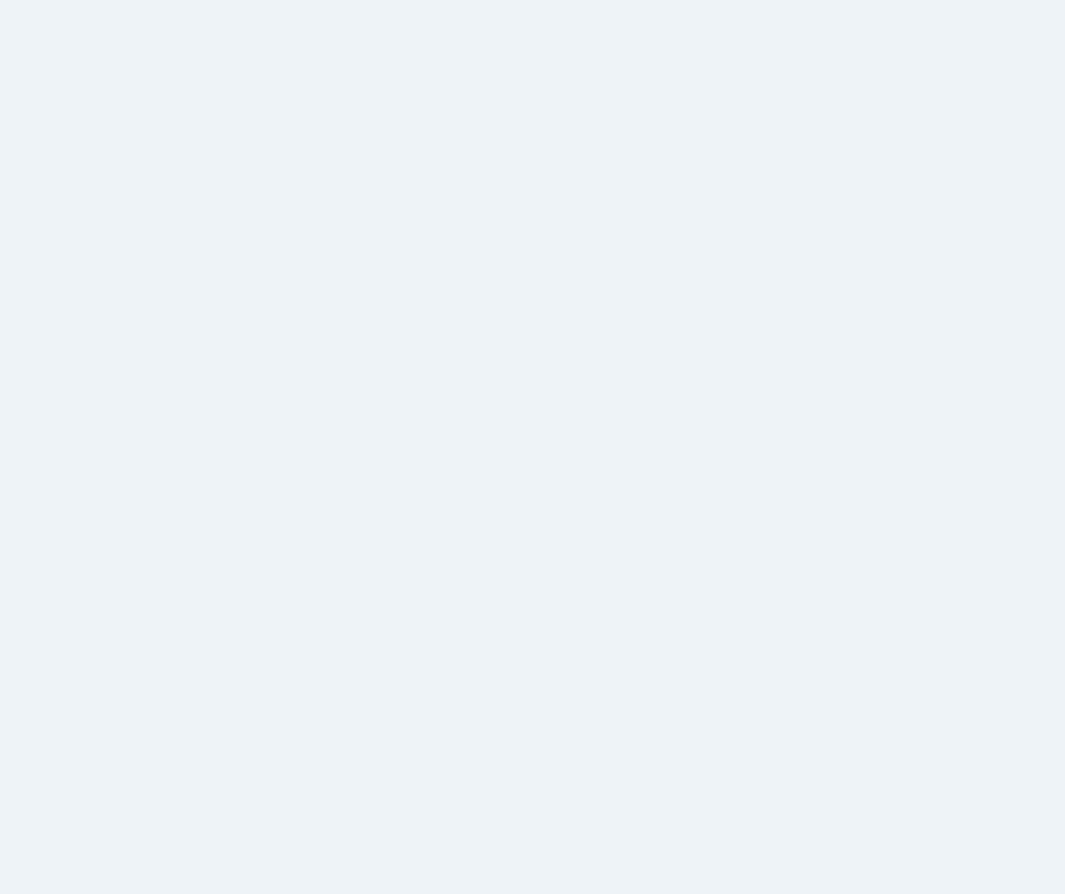
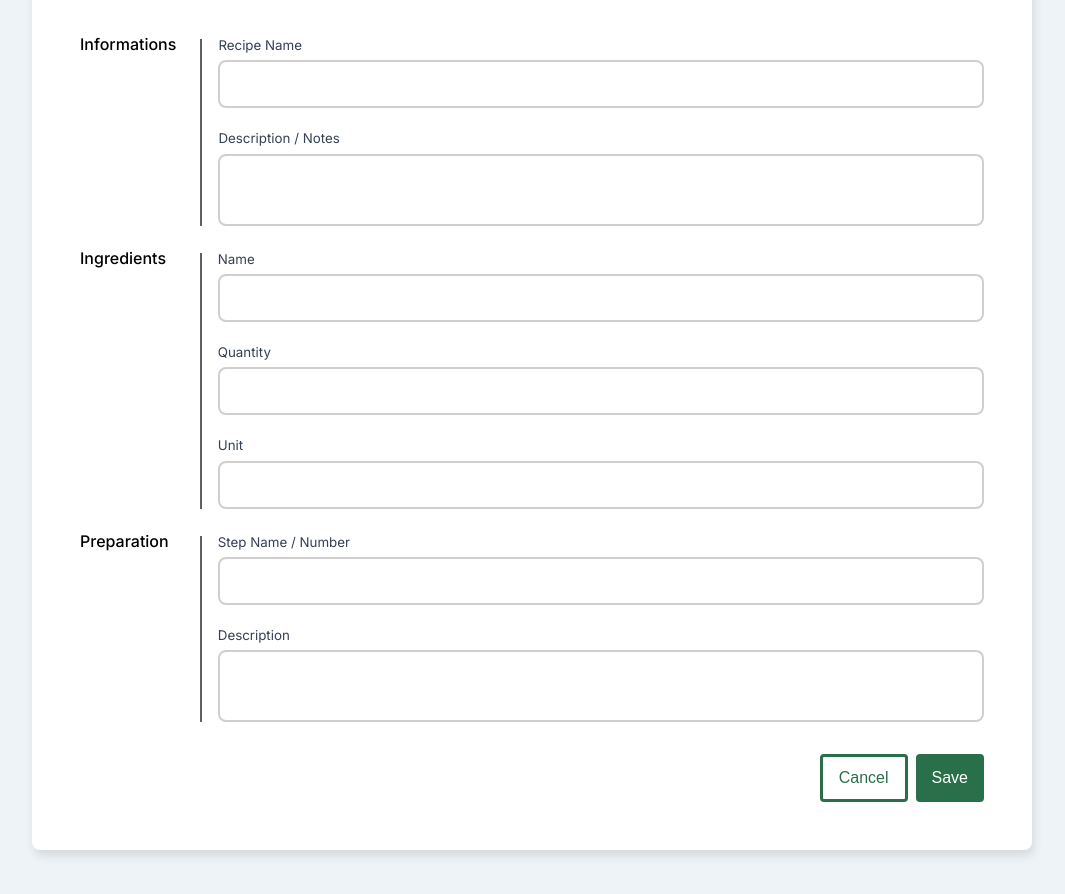
Before and after one commit to karenplanas/NinasCookbook, a React (Create React App) app in the folder client/: page /new-recipe in a window 1280 px wide. Before the commit this address had no page. Shown: the part 240-1134 px from the top of the page, without its empty margins (108-1173 px from the left). Before the commit the page ends 800 px from the top, so only its background shows below. Built offline with nearby package versions, Linux system fonts and the light colour scheme.

Commit message:
feat: add create new recipe page/form

```diff
--- a/client/src/App.tsx
+++ b/client/src/App.tsx
@@ -4,6 +4,7 @@ import { Dashboard } from './components/Dashboard/Dashboard';
 import { NavBar } from './components/NavBar/NavBar';
 import { BrowserRouter, Route, Routes} from "react-router-dom"
 import { RecipeDetailPage } from './components/RecipeDetailPage/RecipeDetailPage';
+import { NewRecipe } from './components/NewRecipe/NewRecipe';
 
 const App: React.FC = () => {
   return (
@@ -16,6 +17,7 @@ const App: React.FC = () => {
           <Routes>
             <Route path="/" element={<Dashboard />} />
             <Route path="/recipes/:recipeId" element={<RecipeDetailPage />} />
+            <Route path="/new-recipe" element={<NewRecipe />} />
           </Routes>
         </div>
       </div>
--- /dev/null
+++ b/client/src/components/Button/Button.css
@@ -0,0 +1,20 @@
+button {
+  height: 48px;
+  border-radius: 4px;
+  padding: 8px 16px;
+  font-size: 16px;
+  border-style: none;
+  margin-top: 16px;
+}
+
+.contained {
+  background-color: #296F4A;
+  color: white;
+}
+
+.outlined {
+  color: #296F4A;
+  border: solid;
+  border-color: #296F4A;
+  background-color: white;
+}
--- /dev/null
+++ b/client/src/components/Button/Button.tsx
@@ -0,0 +1,14 @@
+import React from 'react'
+import './Button.css'
+
+interface Props {
+  name: string
+  className: string
+}
+
+const Button : React.FC<Props> = ({name, className}) => {
+  return (
+    <button className={className}>{name}</button>
+  )
+}
+export {Button}
--- /dev/null
+++ b/client/src/components/InputField/InputField.css
@@ -0,0 +1,22 @@
+.input-field {
+  display: flex;
+  flex-direction: column;
+  color: #344054;
+  font-size: 10pt;
+}
+
+.input-field label {
+  margin-bottom: 8px;
+}
+
+.input-field input {
+  height: 48px;
+  border-style: none;
+  border: solid 2px;
+  border-color: rgb(209, 206, 206);
+  border-radius: 8px;
+}
+
+.text-area input{
+  height: 72px;
+}
--- /dev/null
+++ b/client/src/components/InputField/InputField.tsx
@@ -0,0 +1,21 @@
+import React from 'react'
+import './InputField.css'
+
+interface Props {
+  label: string
+  name: string
+  value?: string
+  className: string
+  type: string
+}
+
+const InputField : React.FC<Props> = (Props) => {
+  return (
+    <div className={Props.className}>
+      <label htmlFor={Props.name}>{Props.label}</label>
+      <input type={Props.type} name={Props.name} value={Props.value}></input>
+    </div>
+  )
+}
+
+export {InputField}
--- a/client/src/components/Menu/Menu.tsx
+++ b/client/src/components/Menu/Menu.tsx
@@ -1,6 +1,7 @@
 import React, { useState } from 'react'
-import { MenuIcon } from '../icons/MenuIcon';
+import { MenuIcon } from '../icons/MenuIcon'
 import './Menu.css'
+import { Link } from "react-router-dom"
 
 const Menu: React.FC = () => {
   const [isActive, setIsActive] = useState(false);
@@ -11,7 +12,7 @@ const Menu: React.FC = () => {
       <MenuIcon onClick={onClick} color="black" className="menu-trigger"/>
       <nav className={`menu ${isActive ? 'active' : 'inactive'}`}>
         <ul>
-          <li><a href="/new-recipe">Add new Recipe</a></li>
+          <li><Link to="/new-recipe">Add new Recipe</Link></li>
           <li><a href="/my-favorites">My Favorites</a></li>
           <li><a href="/contact">Contact</a></li>
         </ul>
--- /dev/null
+++ b/client/src/components/NewRecipe/NewRecipe.css
@@ -0,0 +1,42 @@
+.buttons {
+  display: flex;
+  justify-content: flex-end;
+  gap: 8px;
+}
+
+.new-recipe {
+  width: 1000px;
+  padding: 48px;
+  margin-bottom: 24px;
+  background-color: white;
+  border-radius: 8px;
+  box-shadow: 2px 6px 10px rgba(0,0,0,0.1);
+}
+
+h3 {
+  margin-bottom: 32px;
+}
+
+.info {
+  display: flex;
+  flex-direction: row;
+  justify-content: space-evenly;
+  gap: 24px;
+  align-items: baseline;
+  margin-bottom: 16px;
+}
+
+.info h4{
+  font-size: 12pt;
+  font-weight: 500;
+  flex: 1;
+}
+
+.info .inputs{
+  display: flex;
+  flex-direction: column;
+  flex: 8;
+  padding-left: 16px;
+  border-left: 2px solid rgb(97, 95, 95);
+  gap: 24px;
+}
--- /dev/null
+++ b/client/src/components/NewRecipe/NewRecipe.tsx
@@ -0,0 +1,47 @@
+import React from 'react'
+import { Button } from '../Button/Button'
+import { InputField } from '../InputField/InputField'
+import './NewRecipe.css'
+
+const NewRecipe: React.FC = () => {
+  return(
+    <div className='new-recipe'>
+      <h3>Create new recipe</h3>
+      <form>
+
+        <div className='info'>
+          <h4>Informations</h4>
+          <div className='inputs'>
+            <InputField className="input-field" type="text"label="Recipe Name" name="name" />
+            <InputField className="input-field text-area" type="text" label="Description / Notes" name="name" />
+          </div>
+        </div>
+
+        <div className='info'>
+          <h4>Ingredients</h4>
+          <div className='inputs'>
+            <InputField className="input-field" type="text" label="Name" name="name" />
+            <InputField className="input-field" type="number"label="Quantity" name="name" />
+            <InputField className="input-field" type="number"label="Unit" name="name" />
+          </div>
+        </div>
+
+        <div className='info'>
+          <h4>Preparation</h4>
+          <div className='inputs'>
+            <InputField className="input-field" type="text"label="Step Name / Number" name="name" />
+            <InputField className="input-field text-area" type="text" label="Description" name="name" />
+          </div>
+        </div>
+
+       <div className='buttons'>
+          <Button className="outlined"name="Cancel"/>
+          <Button className="contained" name="Save"/>
+       </div>
+
+      </form>
+    </div>
+  )
+}
+
+export {NewRecipe}
--- a/client/src/components/RecipeDetailPage/RecipeDetailPage.css
+++ b/client/src/components/RecipeDetailPage/RecipeDetailPage.css
@@ -7,7 +7,6 @@
   background-color: white;
   border-radius: 8px;
   box-shadow: 2px 6px 10px rgba(0,0,0,0.1);
-  display: flex;
   gap: 16px;
 }
 
```
